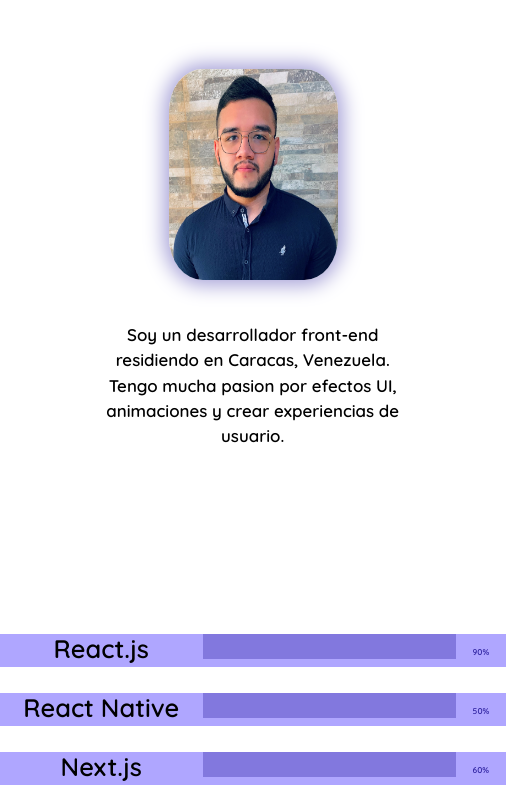
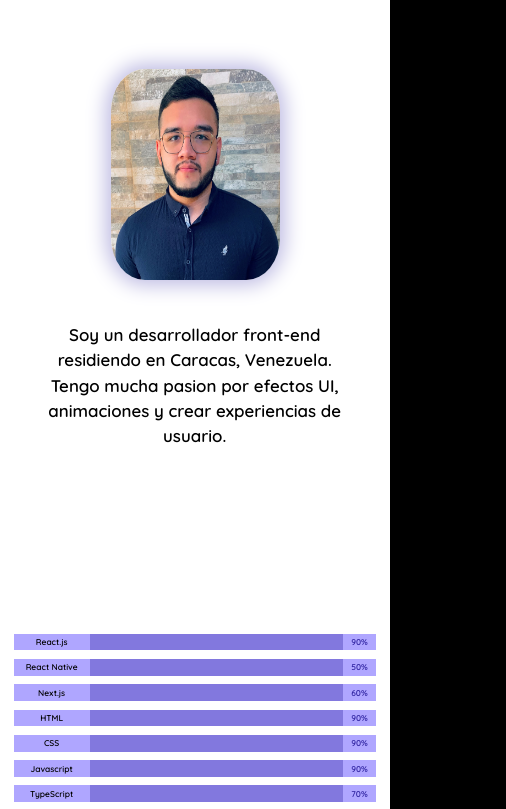
Before and after one commit to jdbm69/Portafolio, a React (Create React App) app: page / in a window 390 px wide. Shown: the part 1156-1965 px from the top of the page, 506 px wide, since content can reach past the window. Built offline with nearby package versions, Linux system fonts and the light colour scheme.

Commit message:
cambios dos

```diff
--- a/src/styles/components/_skills.scss
+++ b/src/styles/components/_skills.scss
@@ -95,16 +95,27 @@
 
 @media only screen and (max-width: 600px) {
     .container_skills {
+        gap: 1vh;
         .skill {
-            gap: 2vh;
+            gap: 1vh;
+            height: 2vh;
+            padding-left: 1vh;
+            padding-right: 1vh;
+            .nombre {
+                width: 7vh;
+                h4 {
+                    font-size: 1vh;
+                    padding-top: 0.4vh;
+                }
+            }
             .barras {
                 width: 30vh;
-                height: 3vh;
+                height: 2vh;
+
             }
             p {
                 font-size: 1vh;
-                padding-top: 1.5vh;
-                left: 80%;
+                padding-top: 0.3vh;
             }
         }
     }
```
